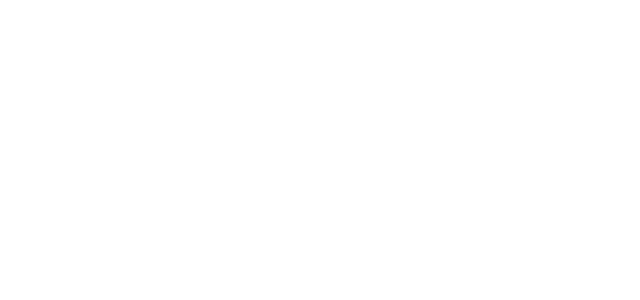
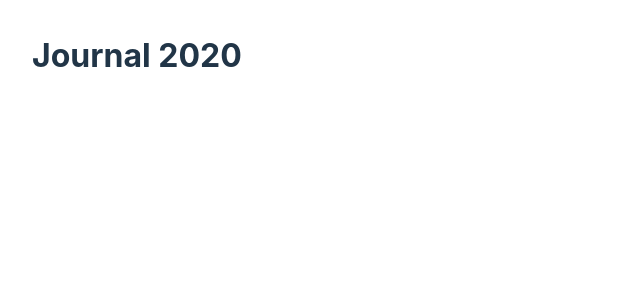
Before and after one commit to D7Torres/bullet-journal, a React (Vite) app: page /journal/2020 in a window 1280 px wide. Before the commit this address had no page. Shown: the top 300 px of the page, without its empty margins (0-640 px from the left). Built offline with nearby package versions, Linux system fonts and the light colour scheme.

Commit message:
feat: add Journal page

```diff
--- a/src/App.tsx
+++ b/src/App.tsx
@@ -1,12 +1,14 @@
 import './App.css'
 import { BrowserRouter, Routes, Route } from 'react-router-dom'
 import { Journals } from '@pages/Journals/Journals'
+import { Journal } from '@pages/Journal/Journal'
 
 function App() {
   return (
     <BrowserRouter>
       <Routes>
         <Route path="/" element={<Journals />} />
+        <Route path="/journal/:year" element={<Journal />} />
       </Routes>
     </BrowserRouter>
   )
--- /dev/null
+++ b/src/pages/Journal/Journal.tsx
@@ -0,0 +1,11 @@
+import { useParams } from 'react-router-dom'
+
+export const Journal = () => {
+  const { year } = useParams()
+
+  return (
+    <>
+      <h1>Journal {year}</h1>
+    </>
+  )
+}
--- /dev/null
+++ b/src/pages/Journal/index.js
@@ -0,0 +1 @@
+export { Journal } from './Journal'
```
Also changed, not shown: 2 other files (tests, documents, lock files or other folders).
